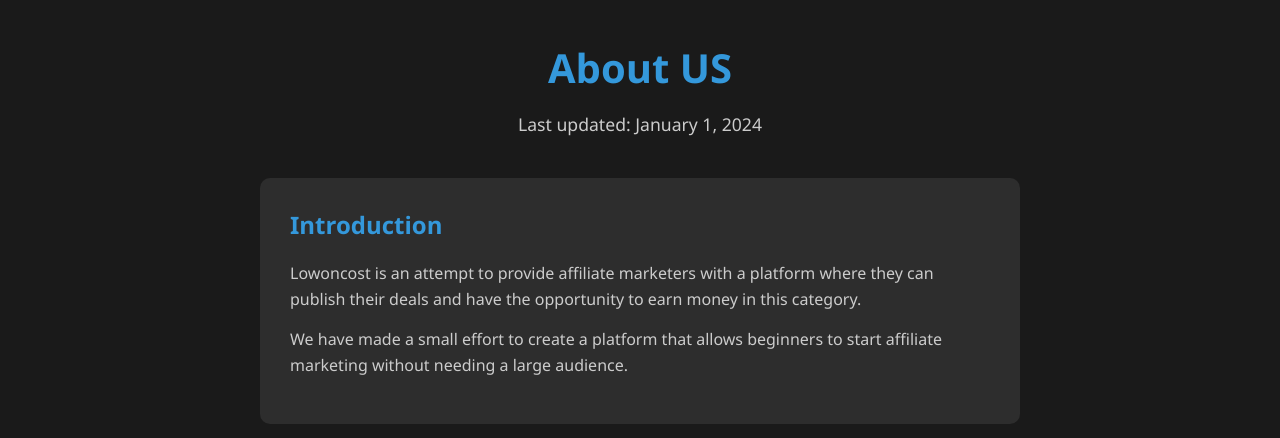
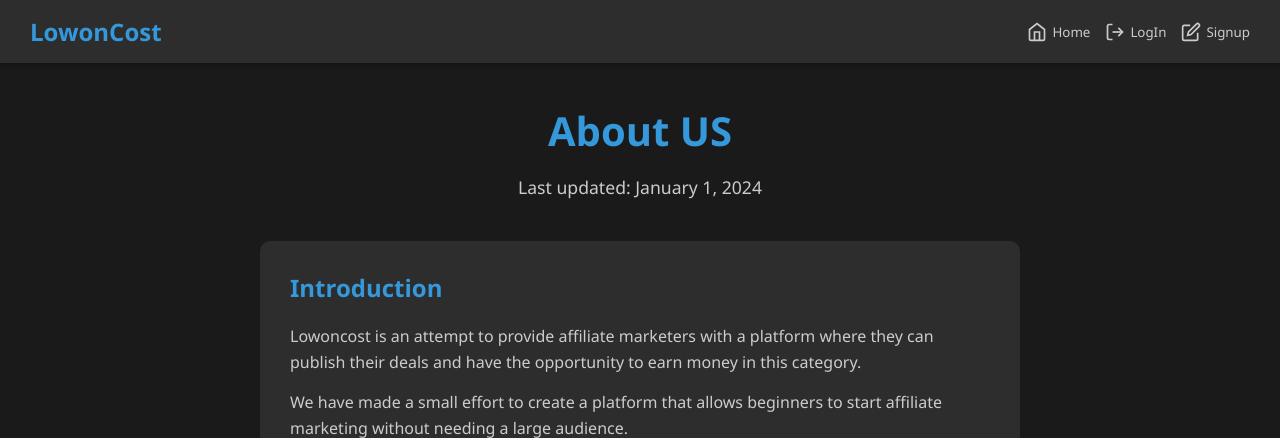
Before and after one commit to devnydv/loc, a Flask app: page /about in a window 1280 px wide. Shown: the top 438 px of the page. Run offline with Flask 3, Linux system fonts and the light colour scheme; the visitor is signed in with stand-in values (Sample User, id 1).

Commit message:
Enhance login and signup pages with additional links; update About page structure and SEO metadata

```diff
--- a/lowoncost/authfile/templates/login.html
+++ b/lowoncost/authfile/templates/login.html
@@ -39,6 +39,7 @@
         <br>
         <div id="more">
         <a href="/forgot">Forgot Password</a>
+
         <br><br>
         Don't have an account? <a href="/signup">Sign up</a>
     </div>
--- a/lowoncost/authfile/templates/signup.html
+++ b/lowoncost/authfile/templates/signup.html
@@ -58,6 +58,9 @@
         </form>
         <br>
         <div id="more">
+            Read our<a style="color: #007bff; font-weight: 600;" href="/privacy"> Privacy Policy </a>
+        </div>
+        <div id="more">
             Already have an account?<a style="color: #007bff; font-weight: 600;" href="/login"> Log in</a>
         </div>
     </div>
--- a/lowoncost/templates/about.html
+++ b/lowoncost/templates/about.html
@@ -1,10 +1,10 @@
-<!DOCTYPE html>
-<html lang="en">
-<head>
-    <meta charset="UTF-8">
-    <meta name="viewport" content="width=device-width, initial-scale=1.0">
-    <title>About US</title>
+{%extends"base.html" %}
+{% from "macros/nav.html" import nav%}
+{%block seo%}
+<title>About Us</title>
 <meta name="description" content="Page for about Lowoncost and why it cam into existance">
+<link rel="stylesheet" href="{{url_for('static', filename='css/nav.css')}}">
+<link rel="stylesheet" href="{{url_for('static', filename='css/footer.css')}}">
 <style>
   * {
     margin: 0;
@@ -18,48 +18,7 @@
     color: #ffffff;
   }
 
-        /* Reuse navbar styles */
-        .navbar {
-          background: #2d2d2d;
-          box-shadow: 0 2px 5px rgba(0,0,0,0.3);
-          padding: 15px 30px;
-          display: flex;
-          justify-content: space-between;
-          align-items: center;
-          position: sticky;
-          top: 0;
-          z-index: 1000;
-          flex-wrap: wrap;
-          gap: 15px;
-        }
 
-        .website-name {
-          font-size: 1.5rem;
-          font-weight: bold;
-          color: #3498db;
-        }
-
-        .nav-icons {
-          display: flex;
-          gap: 15px;
-          align-items: center;
-          flex-wrap: wrap;
-        }
-
-        .nav-icon {
-          background: none;
-          border: none;
-          cursor: pointer;
-          display: flex;
-          align-items: center;
-          gap: 5px;
-          color: #cccccc;
-          transition: color 0.3s ease;
-        }
-
-        .nav-icon:hover {
-          color: #3498db;
-        }
 
   /* Privacy Policy specific styles */
   .privacy-container {
@@ -129,75 +88,19 @@
       display: block;
     }
 
-          .nav-icons {
-            display: none;
-            width: 100%;
-          }
 
-          .nav-icons.show {
-            display: flex;
-            flex-direction: column;
-            align-items: stretch;
-          }
-
-          .nav-icon {
-            padding: 10px;
-          }
 
     .privacy-title {
       font-size: 2rem;
     }
   }
 
-        /* Footer styles */
-        .footer {
-          background: #2d2d2d;
-          padding: 40px 20px;
-          margin-top: 50px;
-        }
 
-        .footer-content {
-          max-width: 1200px;
-          margin: 0 auto;
-          display: grid;
-          grid-template-columns: repeat(auto-fit, minmax(200px, 1fr));
-          gap: 30px;
-        }
+</style>
+{%endblock%}
 
-        .footer-section h3 {
-          color: #3498db;
-          margin-bottom: 20px;
-          font-size: 1.2rem;
-        }
-
-        .footer-links {
-          list-style: none;
-        }
-
-        .footer-links li {
-          margin-bottom: 10px;
-        }
-
-        .footer-links a {
-          color: #cccccc;
-          text-decoration: none;
-          transition: color 0.3s ease;
-        }
-
-        .footer-links a:hover {
-          color: #3498db;
-        }
-
-        .footer-bottom {
-          text-align: center;
-          margin-top: 30px;
-          padding-top: 20px;
-          border-top: 1px solid #3d3d3d;
-          color: #999;
-        }
-      </style>
-</head>
-<body>
+{%block content%}
+{{nav(loggedin, userprofile, username)}}
 <div class="privacy-container">
   <div class="privacy-header">
     <h1 class="privacy-title">About US</h1>
@@ -208,10 +111,12 @@
     <h2 class="section-title">Introduction</h2>
     <div class="section-content">
       <p>
-              Lowoncost is an attempt to provide affiliate marketers with a platform where they can publish their deals and have the opportunity to earn money in this category.
+        Lowoncost is an attempt to provide affiliate marketers with a platform where they can publish their deals and
+        have the opportunity to earn money in this category.
       </p>
       <p>
-              We have made a small effort to create a platform that allows beginners to start affiliate marketing without needing a large audience.
+        We have made a small effort to create a platform that allows beginners to start affiliate marketing without
+        needing a large audience.
       </p>
     </div>
   </div>
@@ -236,7 +141,8 @@
       <ul>
         <li>We started this journey many years ago and have been growing rapidly.</li>
         <li>Initially, we are relying on a few deal finders, but soon, we will welcome more people to join us.</li>
-              <li>Your contributions can help improve and grow this platform. Together, we can create a thriving space for affiliate marketers!</li>
+        <li>Your contributions can help improve and grow this platform. Together, we can create a thriving space for
+          affiliate marketers!</li>
       </ul>
     </div>
   </div>
@@ -244,5 +150,4 @@
 
 </div>
 {% include "footer.html"%}
-</body>
-</html>
+{%endblock%}
--- a/lowoncost/templates/index.html
+++ b/lowoncost/templates/index.html
@@ -5,6 +5,9 @@
 {%block seo%}
 
 <title>Lowoncost</title>
+<meta name="description" content="Find the lowest prices on the product you love with Lowoncost.">
+<meta name="keywords" content="save money, Top deals from Ajio, Top deals from Amazon, Top deals from Flipkart, Top deals from Myntra, ajio offers">
+<meta content="IN" name="country">
 <link rel="stylesheet" href="{{url_for('static', filename='css/home.css')}}">
 <link rel="stylesheet" href="{{url_for('static', filename='css/nav.css')}}">
 <link rel="stylesheet" href="{{url_for('static', filename='css/footer.css')}}">
```
Lines whose indentation alone changed are shown as unchanged.
